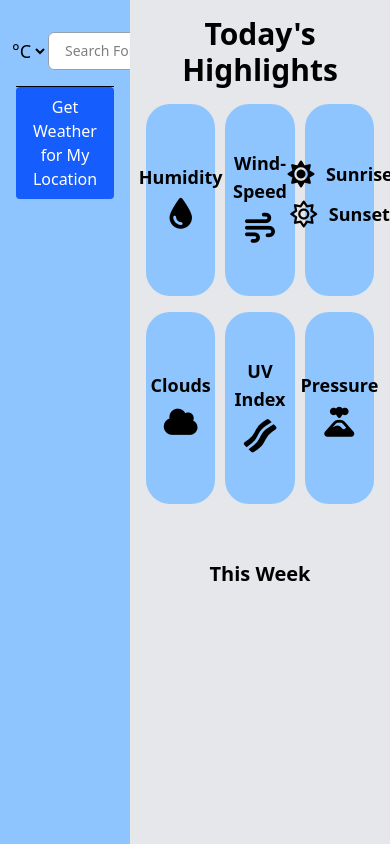
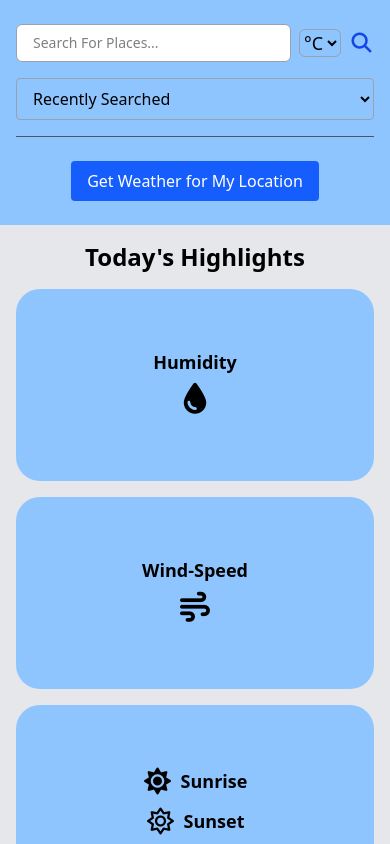
Before and after one commit to Ashlesha261201/Weather-forecast, a website: page index.html in a window 390 px wide. Shown: the top 844 px of the page. Drawn offline with Linux system fonts and the light colour scheme.

Commit message:
Final Editing

```diff
--- a/app.js
+++ b/app.js
@@ -164,3 +164,72 @@ function getWeatherByGeolocation() {
         }
     );
 }
+
+
+//recently searched
+
+
+const userLocationInput = document.getElementById("userlocation");
+const recentSelect = document.getElementById("recent-searches");
+
+// Load recent cities from localStorage
+function loadRecentCities() {
+  const cities = JSON.parse(localStorage.getItem("recentCities")) || [];
+  updateDropdown(cities);
+}
+
+// Update dropdown options
+function updateDropdown(cities) {
+  // Clear existing (except default)
+  recentSelect.innerHTML = `<option disabled selected>Recently Searched</option>`;
+  cities.forEach(city => {
+    const option = document.createElement("option");
+    option.value = city;
+    option.textContent = city;
+    recentSelect.appendChild(option);
+  });
+}
+
+// Add a new city to localStorage (and dropdown)
+function addCityToRecent(city) {
+  if (!city) return;
+  let cities = JSON.parse(localStorage.getItem("recentCities")) || [];
+
+  // Remove if already exists
+  cities = cities.filter(c => c.toLowerCase() !== city.toLowerCase());
+
+  // Add to beginning
+  cities.unshift(city);
+
+  // Limit to last 5
+  cities = cities.slice(0, 5);
+
+  localStorage.setItem("recentCities", JSON.stringify(cities));
+  updateDropdown(cities);
+}
+
+// Event listener for dropdown selection
+recentSelect.addEventListener("change", () => {
+  const selectedCity = recentSelect.value;
+  userLocationInput.value = selectedCity;
+  fetchWeatherForCity(selectedCity); // Replace with your actual function
+});
+
+function fetchWeatherForCity(cityName) {
+  if (!cityName) return;
+
+  console.log("Fetching weather for:", cityName);
+
+  addCityToRecent(cityName);
+}
+
+// Call on page load
+loadRecentCities();
+
+
+document.querySelector("button[onclick='findUserLocation()']").addEventListener("click", () => {
+  const city = userLocationInput.value.trim();
+  if (city !== "") {
+    fetchWeatherForCity(city);
+  }
+});
--- a/index.html
+++ b/index.html
@@ -11,61 +11,73 @@
 <link href="https://fonts.googleapis.com/css2?family=Poppins:ital,wght@0,400;0,500;0,600;0,700;1,400;1,500;1,600;1,700&display=swap" rel="stylesheet">
 
 </head>
-<body class="m-0 p-0 font-Poppins box-border h-full">
-    <div id="container" class="flex items-center " >
-        <div id="weatherinput" class="w-1/3 fixed  inset-0 bg-blue-300 pr-4 pl-4 pt-8 pb-8">
-            <div id="inputgroup" class="flex items-center gap-2 mr-8 ml-8 mt-0 mb-0" >
-                <input type="text" id="userlocation" placeholder="Search for Places..." class="items-center border border-gray-400 bg-white px-4 py-2 text-sm w-2xl capitalize rounded-md">
+<body class="font-Poppins h-full m-0 p-0">
+    <div id="container" class="flex flex-col md:flex-row h-full min-h-screen " >
+        <div id="weatherinput" class="w-full md:w-1/3  bg-blue-300 px-4 py-6">
+            <div id="inputgroup" class="flex items-center gap-2 mb-4" >
+                <input type="text" id="userlocation" placeholder="Search for Places..." class="w-full border border-gray-400 bg-white px-4 py-2 text-sm capitalize rounded-md ">
 
                 <!--Units dropdown -->
-            <select name="converter" id="converter" class="items-center absolute left-2 text-lg outline-0 cursor-pointer">
+            <select name="converter" id="converter" class="text-lg outline-0 cursor-pointer border border-gray-400 rounded-md">
                     <option value="degree">°C</option>
                     <option value="Fahrenheit">°F</option>
             </select>
             <button onclick="findUserLocation()" class="text-blue-700 hover:text-blue-900 text-xl">
                     <i class="fa-solid fa-magnifying-glass"></i>
-    </button>
+            </button>
             </div>
-            <div id="weather-icon">
-                <h2 id="temperature"></h2>
+
+
+            <!-- recent search -->
+            <div id="recent-container" class="mb-4">
+                <select id="recent-searches" class="w-full px-3 py-2 rounded border border-gray-400">
+                <option disabled selected>Recently Searched</option>
+                </select>
+            </div>
+
+            <div id="weather-icon" class="text-center mb-6 ">
+                <h2 id="temperature" class="text-2xl font-semibold"></h2>
                 <div id="feelslike"></div>
                 <div id="description"></div>
-                <hr class=" mt-4">
+                <hr class=" mt-4 border-gray-600">
                 <div id="date"></div>
-                <div id="city"></div>
+                <div id="city" class="font-semibold"></div>
             </div>
-            <button onclick="getWeatherByGeolocation()" class="bg-blue-600 text-white px-4 py-2 rounded">
+
+            <div class="text-center">
+                <button onclick="getWeatherByGeolocation()" class="bg-blue-600 text-white px-4 py-2 rounded hover:bg-blue-700">
                  Get Weather for My Location
-            </button>
+                </button>
+            </div>
         </div>
 
-    <div id="weather-output" class="w-2/3 fixed inset-0 ml-auto text-center bg-gray-200 overflow-auto">
-            <h2 id="heading" class="font-bold text-3xl mb-4 mt-4">Today's Highlights</h2>
-        <div id="highlights" class="grid grid-cols-3 grid-flow-row gap-y-4 gap-x-2.5 justify-center ml-4 mr-4 ">
+    <div id="weather-output" class="w-full md:w-2/3 bg-gray-200 overflow-y-auto p-4">
+            <h2 id="heading" class="text-2xl md:text-3xl font-bold mb-4 text-center">Today's Highlights</h2>
+        <div id="highlights" class="grid grid-cols-1 sm:grid-cols-2 lg:grid-cols-3 gap-4 ">
                <!-- Humidity -->
 
-                <div class="h-48 flex flex-col justify-center items-center text-center bg-blue-300 rounded-3xl p-4">
+                <div class="h-48 flex flex-col justify-center items-center bg-blue-300 rounded-3xl p-4">
                   <span class="text-lg font-semibold">Humidity</span>
-                  <i class="fa-solid fa-droplet text-3xl mt-2 mb-2"></i>
+                  <i class="fa-solid fa-droplet text-3xl  my-2"></i>
                   <h1 id="Hvalue" class="text-xl font-bold"></h1>
                </div>
 
                <!-- Wind Speed -->
 
-            <div class="h-48 flex flex-col justify-center items-center text-center bg-blue-300 rounded-3xl p-4">
+            <div class="h-48 flex flex-col justify-center items-center bg-blue-300 rounded-3xl p-4">
                   <span class="text-lg font-semibold">Wind-Speed</span>
-                  <i class="fa-solid fa-wind text-3xl mt-2 mb-2"></i>
+                  <i class="fa-solid fa-wind text-3xl my-2"></i>
                 <h1 id="Wvalue" class="text-xl font-bold"></h1>
             </div>
 
                <!-- Sun-->
 
-            <div class="h-48 flex flex-col justify-center items-center text-center bg-blue-300 rounded-3xl p-4">
-              <div class="flex  items-center mb-3 gap-2.5">
+            <div class="h-48 flex flex-col justify-center items-center  bg-blue-300 rounded-3xl p-4">
+              <div class="flex  items-center mb-3 gap-2">
                  <i class="fa-solid fa-sun text-2xl"></i>
                  <p > <span id="SRvalue" class="text-lg font-semibold ">Sunrise</span></p>
               </div>
-              <div class="flex  items-center mb-3 gap-2.5">
+              <div class="flex  items-center gap-2">
                  <i class="fa-regular fa-sun text-2xl"></i>
                  <p > <span id="SSvalue" class="text-lg font-semibold" >Sunset</span></p>
               </div>
@@ -73,34 +85,34 @@
 
                <!-- Clouds-->
 
-            <div class="h-48 flex flex-col justify-center items-center text-center bg-blue-300 rounded-3xl p-4">
+            <div class="h-48 flex flex-col justify-center items-center bg-blue-300 rounded-3xl p-4">
                  <span class="text-lg font-semibold">Clouds</span>
-                 <i class="fa-solid fa-cloud text-3xl mt-2 mb-2"></i>
+                 <i class="fa-solid fa-cloud text-3xl my-2"></i>
                  <h1 id="Cvalue" class="text-xl font-bold"></h1>
             </div>
 
                <!-- UV Index-->
 
 
-            <div class="h-48 flex flex-col justify-center items-center text-center bg-blue-300 rounded-3xl p-4">
+            <div class="h-48 flex flex-col justify-center items-center bg-blue-300 rounded-3xl p-4">
                  <span class="text-lg font-semibold">UV Index</span>
-                 <i class="fa-solid fa-bacon text-3xl mt-2 mb-2"></i>
+                 <i class="fa-solid fa-bacon text-3xl my-2"></i>
                  <h1 id="UVvalue" class="text-xl font-bold"></h1>
             </div>
 
                <!-- Pressure-->
 
 
-            <div class="h-48 flex flex-col justify-center items-center text-center bg-blue-300 rounded-3xl p-4">
+            <div class="h-48 flex flex-col justify-center items-center  bg-blue-300 rounded-3xl p-4">
                  <span class="text-lg font-semibold">Pressure</span>
-                 <i class="fa-solid fa-volcano text-3xl mt-2 mb-2"></i>
+                 <i class="fa-solid fa-volcano text-3xl my-2"></i>
                  <h1 id="Pvalue" class="text-xl font-bold"></h1>
             </div>
         </div>
-            <br>
-    <div class="mt-8 px-4">
-            <h2 class="text-xl font-bold mb-4">This Week</h2>
-                 <div id="forecast" class="grid grid-cols-1 sm:grid-cols-2 md:grid-cols-3 gap-4"></div>
+
+    <div class="mt-8">
+            <h2 class="text-2xl md:text-3xl font-bold mb-4">This Week</h2>
+                 <div id="forecast" class="grid grid-cols-1 sm:grid-cols-2 lg:grid-cols-3 gap-4"></div>
     </div>
 
         </div>
--- a/src/input.css
+++ b/src/input.css
@@ -75,3 +75,6 @@
 .pr-40 {
     padding-right: calc(var(--spacing) * 40) /* 10rem = 160px */;
 }
+.min-h-screen {
+    min-height: 100vh;
+}
```
Also changed, not shown: README.md, src/output.css.
